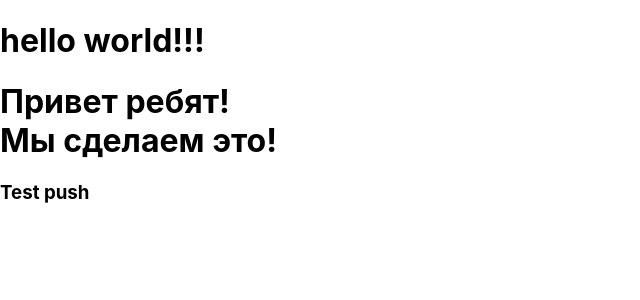
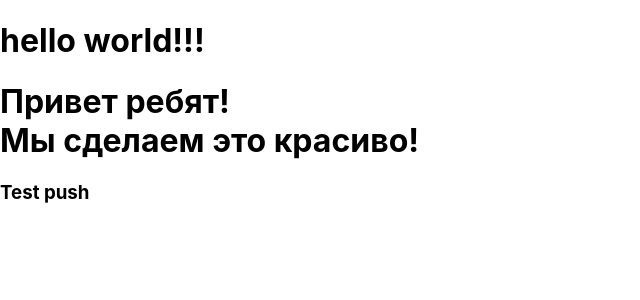
Before and after one commit to Ivan468/react8, a React (Create React App) app: page / in a window 1280 px wide. Shown: the top 300 px of the page, without its empty margins (0-640 px from the left). Built offline with nearby package versions, Linux system fonts and the light colour scheme.

Commit message:
add text

```diff
--- a/src/TestRename/TestRename.js
+++ b/src/TestRename/TestRename.js
@@ -4,7 +4,7 @@ export default class Project extends Component {
     render() {
         return(
             <div>
-                <h1> Привет ребят! <br/> Мы сделаем это! </h1>
+                <h1> Привет ребят! <br/> Мы сделаем это красиво! </h1>
                 <h3>Test push</h3>
             </div>
         )
```
